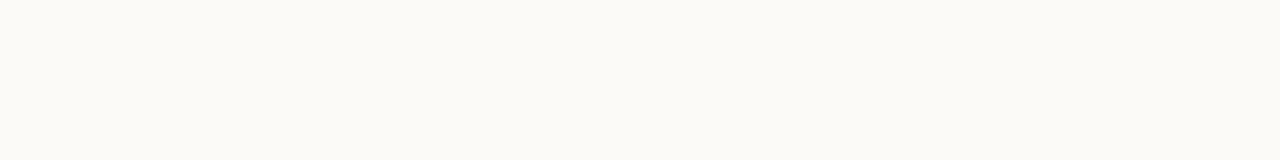
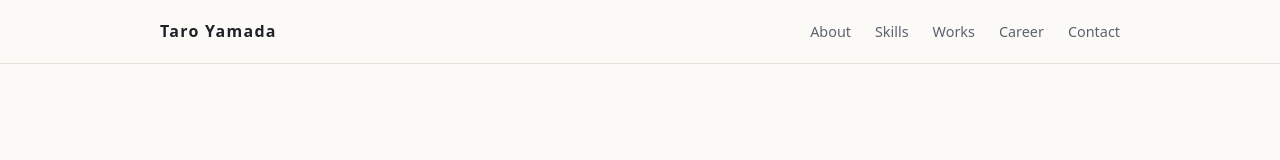
Before and after one commit to maaji-co-jp/yatsumonji-git-lesson, a website: page index.html in a window 1280 px wide. Drawn offline with Linux system fonts and the light colour scheme.

Commit message:
add: ヘッダーとグローバルナビゲーションを追加
Co-Authored-By: Claude Opus 5.5 <noreply@anthropic.com>

```diff
--- a/css/style.css
+++ b/css/style.css
@@ -63,3 +63,46 @@ a {
   margin-top: 0.5rem;
   background: var(--color-accent);
 }
+
+.header {
+  position: sticky;
+  top: 0;
+  z-index: 10;
+  height: var(--header-height);
+  background: color-mix(in srgb, var(--color-bg) 85%, transparent);
+  backdrop-filter: blur(8px);
+  border-bottom: 1px solid var(--color-border);
+}
+
+.header__inner {
+  display: flex;
+  align-items: center;
+  justify-content: space-between;
+  height: 100%;
+}
+
+.header__logo {
+  font-weight: 700;
+  letter-spacing: 0.08em;
+  color: var(--color-text);
+  text-decoration: none;
+}
+
+.nav__list {
+  display: flex;
+  gap: calc(var(--space) * 1.5);
+  margin: 0;
+  padding: 0;
+  list-style: none;
+}
+
+.nav__link {
+  color: var(--color-muted);
+  text-decoration: none;
+  font-size: 0.9rem;
+}
+
+.nav__link:hover,
+.nav__link.is-active {
+  color: var(--color-accent);
+}
--- a/index.html
+++ b/index.html
@@ -8,6 +8,20 @@
     <link rel="stylesheet" href="css/style.css" />
   </head>
   <body>
+    <header class="header">
+      <div class="container header__inner">
+        <a class="header__logo" href="#top">Taro Yamada</a>
+        <nav class="nav" aria-label="メインナビゲーション">
+          <ul class="nav__list">
+            <li><a class="nav__link" href="#about">About</a></li>
+            <li><a class="nav__link" href="#skills">Skills</a></li>
+            <li><a class="nav__link" href="#works">Works</a></li>
+            <li><a class="nav__link" href="#career">Career</a></li>
+            <li><a class="nav__link" href="#contact">Contact</a></li>
+          </ul>
+        </nav>
+      </div>
+    </header>
     <main id="main"></main>
   </body>
 </html>
```
